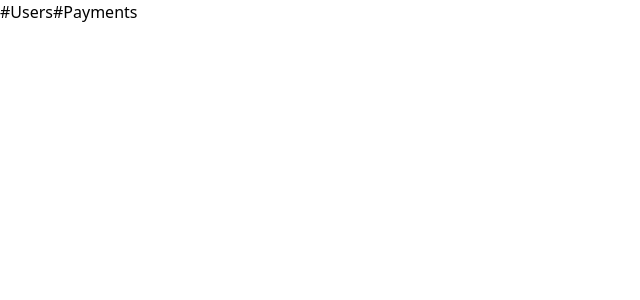
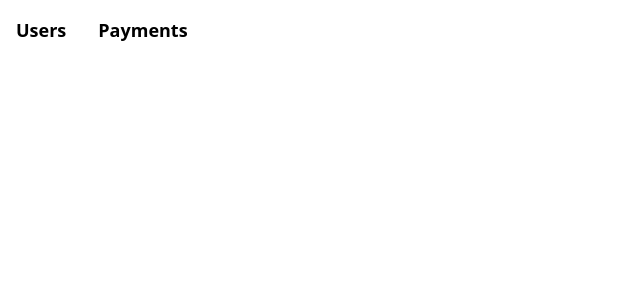
Before and after one commit to suorgx/details, a Vue app: page /user/1 in a window 1280 px wide. Before the commit this address had no page. Shown: the top 300 px of the page, without its empty margins (0-640 px from the left). Built offline with nearby package versions, Linux system fonts and the light colour scheme.

Commit message:
add components header & user-list, add user page, remove mock, add fetch api

```diff
--- a/src/assets/main.scss
+++ b/src/assets/main.scss
@@ -3,5 +3,9 @@
 @tailwind utilities;
 
 #app {
-  @apply container mx-auto
+  @apply container mx-auto;
 }
+
+main {
+  @apply mt-2;
+}
--- a/src/components/Header.vue
+++ b/src/components/Header.vue
@@ -3,10 +3,32 @@ import { RouterLink } from 'vue-router'
 </script>
 
 <template>
-  <header>
-    <nav>
-      <RouterLink to='/'><span>#</span>Users</RouterLink>
-      <RouterLink to='/payments'><span>#</span>Payments</RouterLink>
+  <header class="flex items-center justify-between bg-white header py-02">
+    <nav class="text-lg font-semibold nav">
+      <ul class="flex items-center">
+        <li>
+          <RouterLink to="/">Users</RouterLink>
+        </li>
+        <li>
+          <RouterLink to="/payments">Payments</RouterLink>
+        </li>
+      </ul>
     </nav>
   </header>
 </template>
+
+<style lang="scss" scoped>
+ul {
+  > li {
+    @apply cursor-pointer border-b-2 border-green-500 border-opacity-0 duration-200 hover:border-opacity-100 hover:text-green-500;
+
+    > a {
+      @apply block p-4;
+
+      &:is(.router-link-active) {
+        @apply text-green-500;
+      }
+    }
+  }
+}
+</style>
--- /dev/null
+++ b/src/components/UsersList.vue
@@ -0,0 +1,52 @@
+<script setup>
+defineProps({
+  users: {
+    type: Array,
+    required: true
+  }
+})
+</script>
+
+<template>
+  <div class="block min-w-full overflow-hidden bg-white" v-if="users.length">
+    <div class="w-full leading-normal">
+      <div class="hidden w-full grid-cols-3 items-center border-b border-gray-200 text-left text-sm font-normal uppercase text-gray-800 sm:grid">
+        <div class="px-5 py-3">
+          User
+        </div>
+        <div class="px-5 py-3">
+          Email
+        </div>
+        <div class="px-5 py-3">
+          Phone
+        </div>
+      </div>
+      <div
+        class="grid w-full grid-cols-1 items-center border-b-2 border-gray-200 text-sm text-gray-900 duration-200 whitespace-no-wrap hover:border-green-500 sm:grid-cols-3"
+        v-for="user in users"
+        :key="user.id"
+      >
+        <div
+          class="flex items-center gap-1 p-2 sm:p-5"
+        >
+          <div class="flex-shrink-0">
+            <img
+              alt="user."
+              :src="user.image"
+              class="mx-auto block h-10 w-10 rounded-full object-cover"
+            />
+          </div>
+          <a class="cursor-pointer underline hover:text-green-500" @click="$router.push(`/user/${user.id}`)">
+            {{ user.firstName }} {{ user.lastName }}
+          </a>
+        </div>
+        <div class="p-2 sm:p-5">
+          {{ user.email }}
+        </div>
+        <div class="p-2 sm:p-5">
+          {{ user.phone }}
+        </div>
+      </div>
+    </div>
+  </div>
+</template>
--- a/src/mocks/usersData.js
+++ /dev/null
@@ -1,6 +0,0 @@
-export const usersData = [
-  {
-    id: 1,
-    name: 'First Name'
-  }
-]
--- a/src/router/index.js
+++ b/src/router/index.js
@@ -10,6 +10,11 @@ const router = createRouter({
       component: UsersView
     },
     {
+      path: '/user/:id',
+      name: 'User',
+      component: () => import('../views/UserIdView.vue')
+    },
+    {
       path: '/payments',
       name: 'Payments',
       component: () => import('../views/PaymentsView.vue')
--- a/src/store/UsersStore.js
+++ b/src/store/UsersStore.js
@@ -1,8 +1,14 @@
 import { defineStore } from 'pinia'
-import { usersData } from '../mocks/usersData.js'
 
 export const useUsersStore = defineStore('usersStore', {
   state: () => ({
-    users: usersData
-  })
+    users: []
+  }),
+  actions: {
+    async getUsers () {
+      const res = await fetch('https://dummyjson.com/users')
+      const data = await res.json()
+      this.users = data.users
+    }
+  }
 })
--- /dev/null
+++ b/src/views/UserIdView.vue
@@ -0,0 +1,9 @@
+<script setup>
+import { useUsersStore } from '../store/UsersStore.js'
+
+const usersStore = useUsersStore()
+</script>
+
+<template>
+  {{ usersStore.users.find(el => Number(el.id) === Number($route.params.id)) }}
+</template>
--- a/src/views/UsersView.vue
+++ b/src/views/UsersView.vue
@@ -1,11 +1,12 @@
 <script setup>
 import { useUsersStore } from '../store/UsersStore.js'
+import UsersList from '../components/UsersList.vue'
 
 const usersStore = useUsersStore()
+
+if (!usersStore.users.length) usersStore.getUsers()
 </script>
 
 <template>
-  <div v-for="user in usersStore.users" :key="user.id">
-    {{ user.name }}
-  </div>
+  <users-list :users="usersStore.users"></users-list>
 </template>
```
